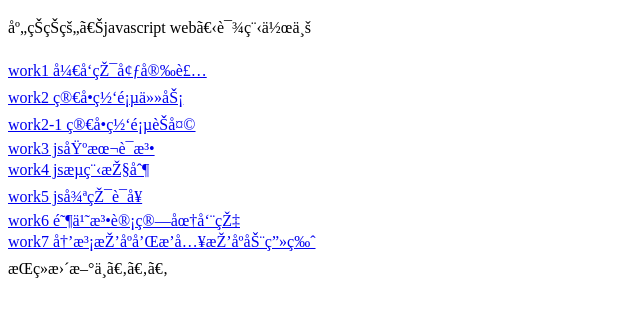
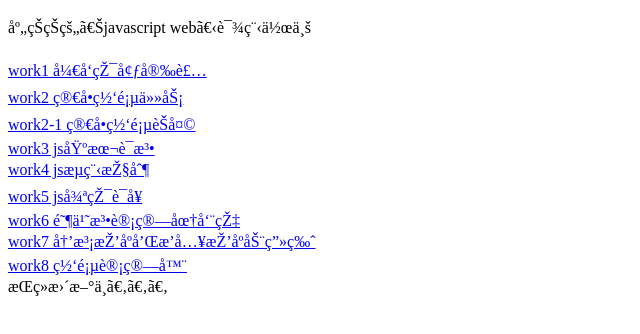
Before and after one commit to zhuangshanshang/jswork, a plain HTML site: page index.html in a window 1280 px wide. Shown: the whole page, without its empty margins (0-640 px from the left). Drawn offline with Linux system fonts and the light colour scheme.

Commit message:
Add files via upload

```diff
--- a/index.html
+++ b/index.html
@@ -29,6 +29,8 @@
    <a href='work6/index.html'>work6 阶乘法计算圆周率</a><br>
 
    <a href='work7/index.html'>work7 冒泡排序和插入排序动画版</a><br>
+
+   <a href='work8/index.html'>work8 网页计算器</a><br>
    持续更新中。。。
 </body>
 
```
